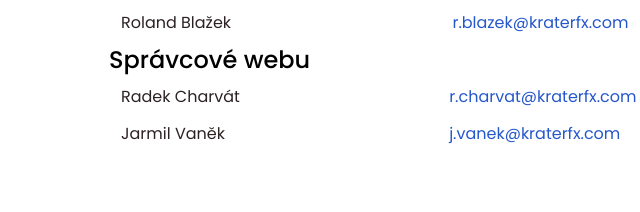
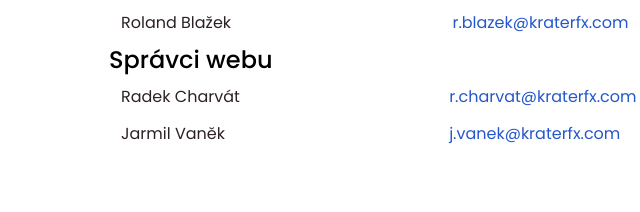
Before and after one commit to gorgbus/kraterFX, a plain HTML site: page kontakt.html in a window 1280 px wide. Shown: the part 1425-1637 px from the top of the page, 115-755 px from the left. Drawn offline with Linux system fonts and the light colour scheme.

Commit message:
Update kontakt.html

```diff
--- a/kontakt.html
+++ b/kontakt.html
@@ -96,7 +96,7 @@
             </table>
 
             <table>
-                <caption>Správcové webu</caption>
+                <caption>Správci webu</caption>
 
                 <tr>
                     <td>Radek Charvát</td>
```
